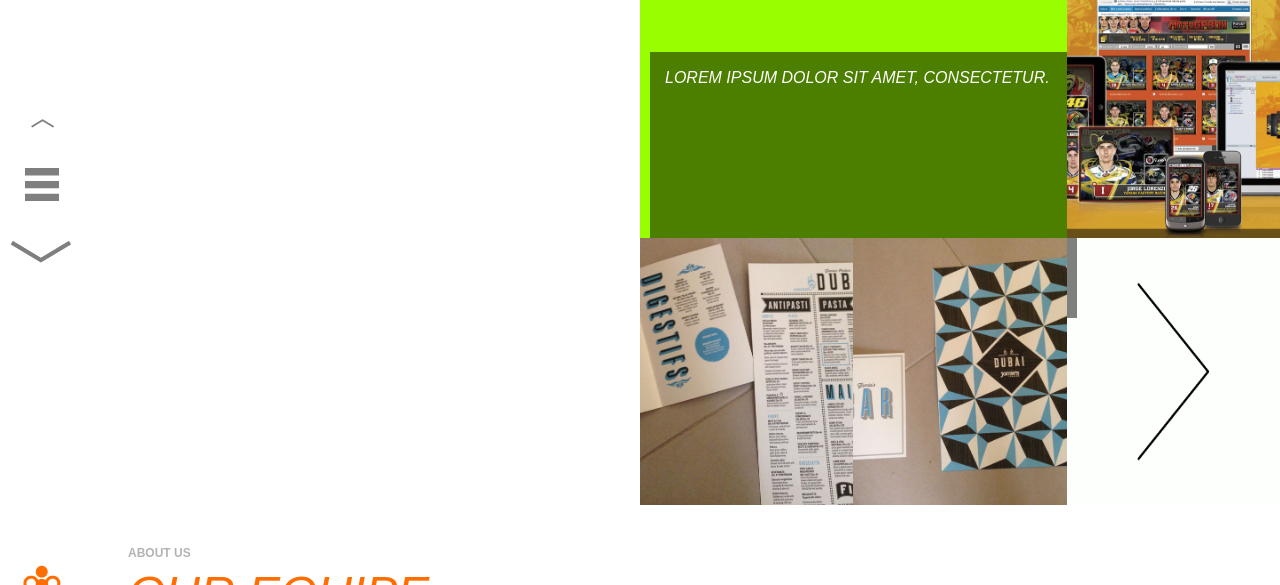
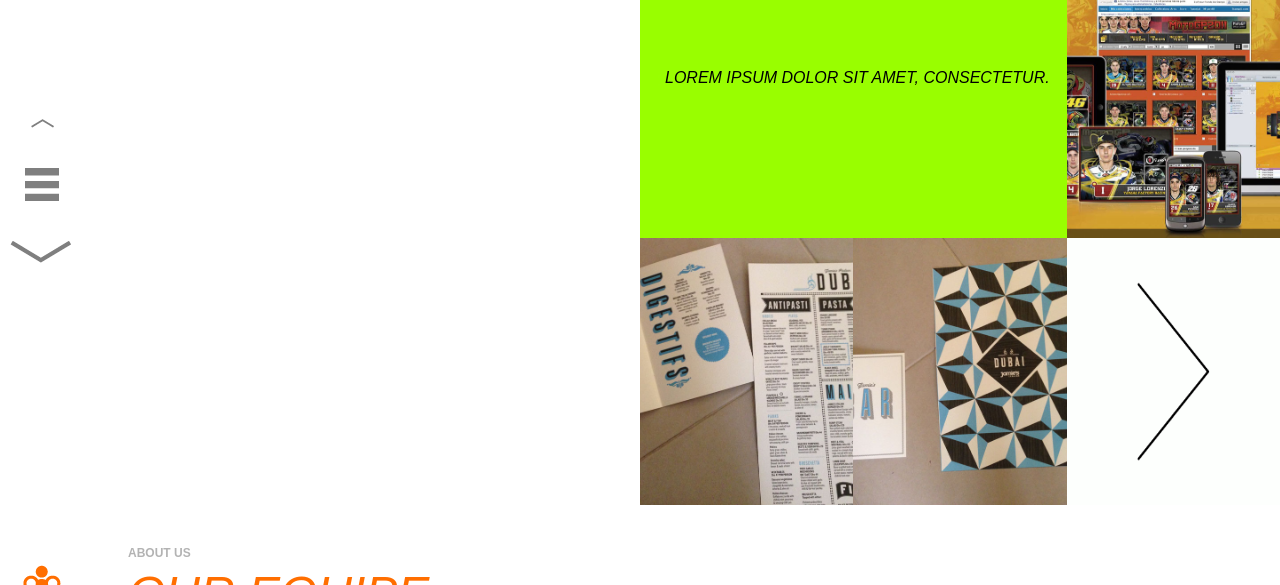
Before and after one commit to j333/NetMedia, a plain HTML site: page index.html in a window 1280 px wide. In both pictures the pointer is over the element "LOREM IPSUM DOLOR SIT AMET, CONSECTETUR.". Shown: the part 215-800 px from the top of the page. Drawn offline with nearby package versions, Linux system fonts and the light colour scheme; some packages are replaced by stand-ins of ours; a web font is replaced by a local one.

Commit message:
correccion de estilo en portfolio
la imagen que llevaba texto se veia mal

```diff
--- a/css/main.css
+++ b/css/main.css
@@ -590,6 +590,11 @@ nav li{
     background-color:rgba(0,0,0,.5);
     color:rgba(255,255,255,1);
 }
+.left_gridx2:hover span{
+    width:auto;
+    background-color:rgba(0,0,0,0);
+    color:#000;
+}
 /* ==========================================================================
    Media Queries
    ========================================================================== */
```
